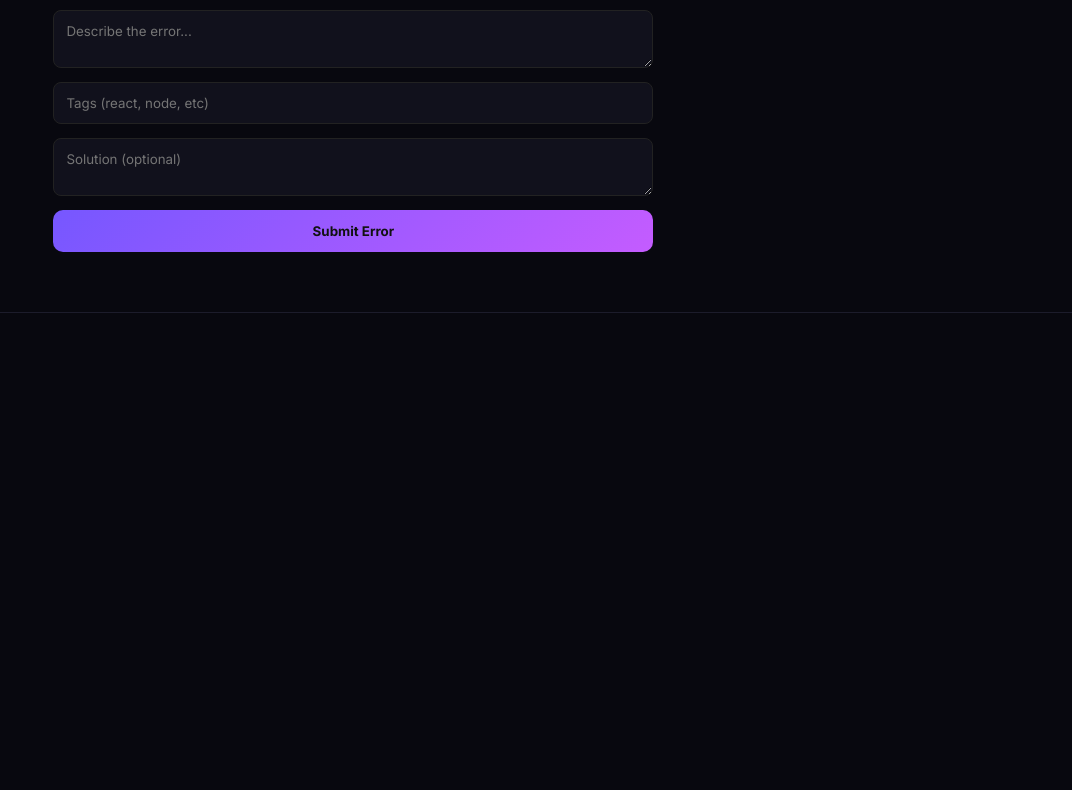
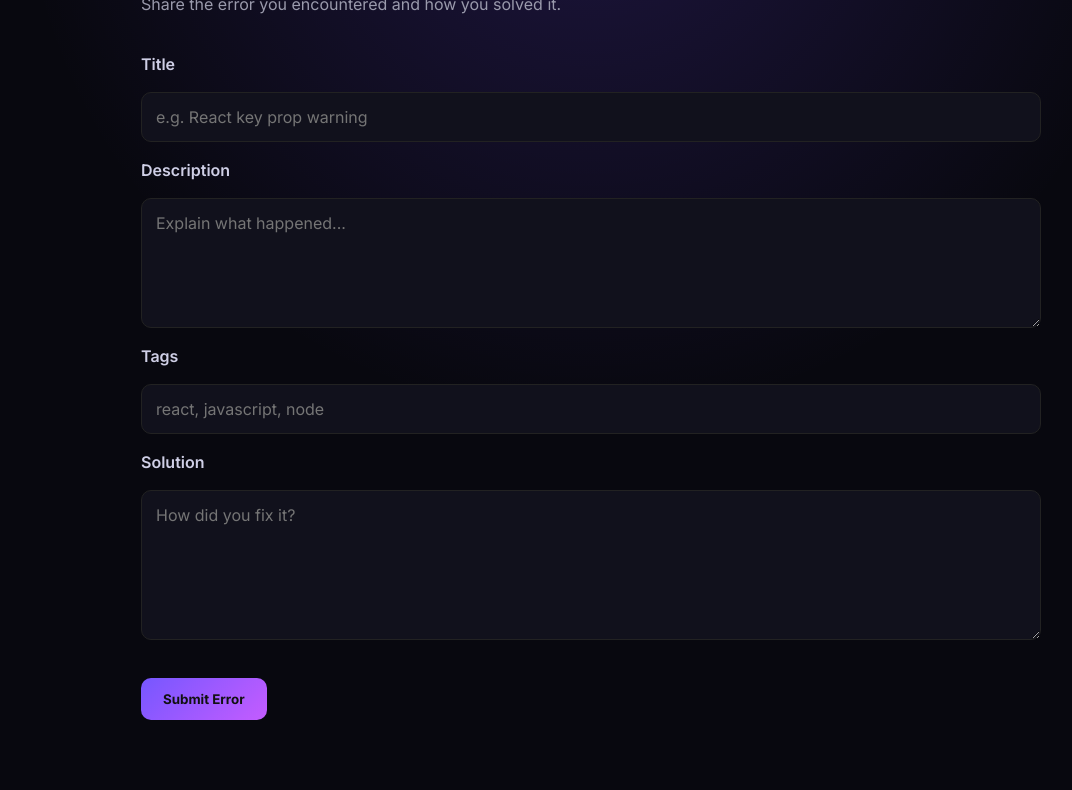
Before and after one commit to lisa-ce/error-tracking, a plain HTML site: page frontend/log-error.html in a window 1280 px wide. Shown: the part 229-1019 px from the top of the page, without its empty margins (49-1121 px from the left). Before the commit the page ends 800 px from the top, so only its background shows below. Drawn offline with Linux system fonts and the light colour scheme; a web font is replaced by a local one.

Commit message:
added the log form

```diff
--- a/backend/src/firebase.ts
+++ b/backend/src/firebase.ts
@@ -3,7 +3,7 @@ import serviceAccount from "./serviceAccountKey.json";
 
 admin.initializeApp({
   credential: admin.credential.cert(serviceAccount as admin.ServiceAccount),
-  databaseURL: "https://dev-error-tracker-default-rtdb.firebaseio.com"
+  databaseURL: "https://stackr-error-tracker-default-rtdb.firebaseio.com/"
 });
 
 export const db = admin.database();
--- a/frontend/log-error.html
+++ b/frontend/log-error.html
@@ -15,17 +15,31 @@
   </div>
 </header>
 
-<section class="log-form-section">
-  <h1>Log a New Error</h1>
+<section class="log-page">
+  <div class="log-container">
+    <h1>Log a New Error</h1>
+    <p class="subtitle">Share the error you encountered and how you solved it.</p>
 
-  <form id="errorForm" class="error-form">
-    <input type="text" id="title" placeholder="Error title" required />
-    <textarea id="message" placeholder="Describe the error..." required></textarea>
-    <input type="text" id="tags" placeholder="Tags (react, node, etc)" />
-    <textarea id="solution" placeholder="Solution (optional)"></textarea>
+    <form id="errorForm" class="error-form">
 
-    <button type="submit" class="primary-btn">Submit Error</button>
-  </form>
+      <label>Title</label>
+      <input type="text" id="title" placeholder="e.g. React key prop warning" required />
+
+      <label>Description</label>
+      <textarea id="message" rows="5" placeholder="Explain what happened..." required></textarea>
+
+      <label>Tags</label>
+      <input type="text" id="tags" placeholder="react, javascript, node" />
+
+      <label>Solution</label>
+      <textarea id="solution" rows="6" placeholder="How did you fix it?"></textarea>
+
+      <button type="submit" class="primary-btn submit-btn">
+        Submit Error
+      </button>
+
+    </form>
+  </div>
 </section>
 
 <script src="log-error.js"></script>
--- a/frontend/log-error.js
+++ b/frontend/log-error.js
@@ -10,10 +10,13 @@ form.addEventListener("submit", async (e) => {
   const tagsInput = document.getElementById("tags").value;
   const solution = document.getElementById("solution").value;
 
-  const tags = tagsInput.split(",").map(tag => tag.trim());
+  const tags = tagsInput
+    .split(",")
+    .map(tag => tag.trim())
+    .filter(tag => tag !== "");
 
   try {
-    await fetch(`${API_URL}/errors`, {
+    const response = await fetch(`${API_URL}/errors`, {
       method: "POST",
       headers: {
         "Content-Type": "application/json"
@@ -26,13 +29,16 @@ form.addEventListener("submit", async (e) => {
       })
     });
 
-    alert("Error logged successfully 🚀");
+    if (!response.ok) {
+      const errorText = await response.text();
+      throw new Error(errorText);
+    }
 
-    // Redirect back to homepage
+    alert("Error logged successfully");
     window.location.href = "index.html";
 
   } catch (err) {
-    console.error(err);
-    alert("Failed to log error");
+    console.error("Full error:", err);
+    alert("Failed to log error. Check console.");
   }
 });
--- a/frontend/style.css
+++ b/frontend/style.css
@@ -272,24 +272,53 @@ footer {
     gap: 10px;
   }
 }
-.log-form-section {
-  padding: 60px 8%;
-  border-bottom: 1px solid #1c1c2b;
+.log-page {
+  min-height: 100vh;
+  padding: 80px 10%;
+  background: radial-gradient(circle at top, rgba(115, 74, 255, 0.2), transparent 50%);
+}
+
+.log-container {
+  max-width: 900px;
+  margin: auto;
+}
+
+.log-container h1 {
+  font-size: 48px;
+  margin-bottom: 10px;
+}
+
+.subtitle {
+  color: #9a9aac;
+  margin-bottom: 40px;
 }
 
 .error-form {
   display: flex;
   flex-direction: column;
-  gap: 14px;
-  margin-top: 20px;
-  max-width: 600px;
+  gap: 18px;
+}
+
+.error-form label {
+  font-weight: 600;
+  color: #cfcfe6;
 }
 
 .error-form input,
 .error-form textarea {
-  padding: 12px;
-  border-radius: 8px;
+  padding: 14px;
+  border-radius: 10px;
   border: 1px solid #222;
   background: #11111c;
   color: white;
+  font-size: 16px;
 }
+
+.error-form textarea {
+  resize: vertical;
+}
+
+.submit-btn {
+  margin-top: 20px;
+  width: fit-content;
+}
```
